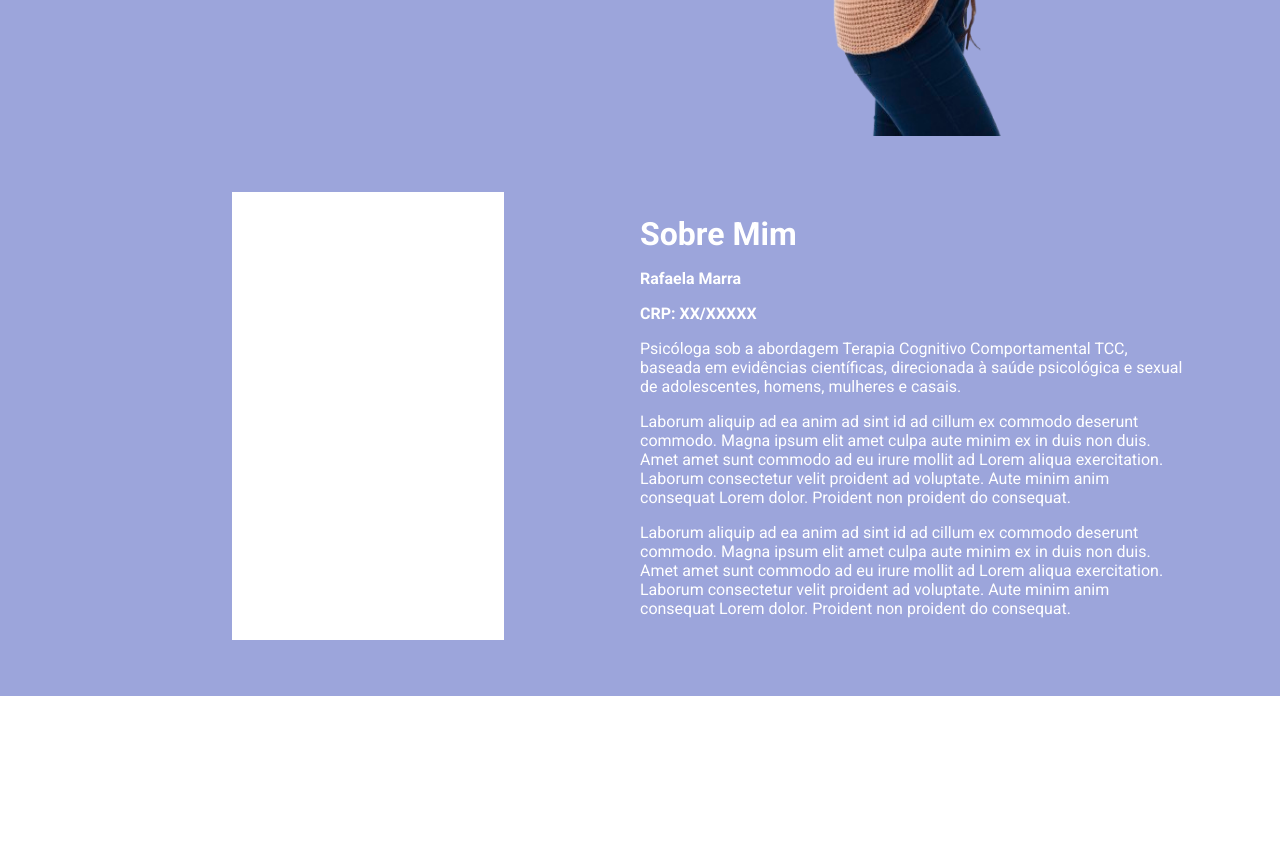
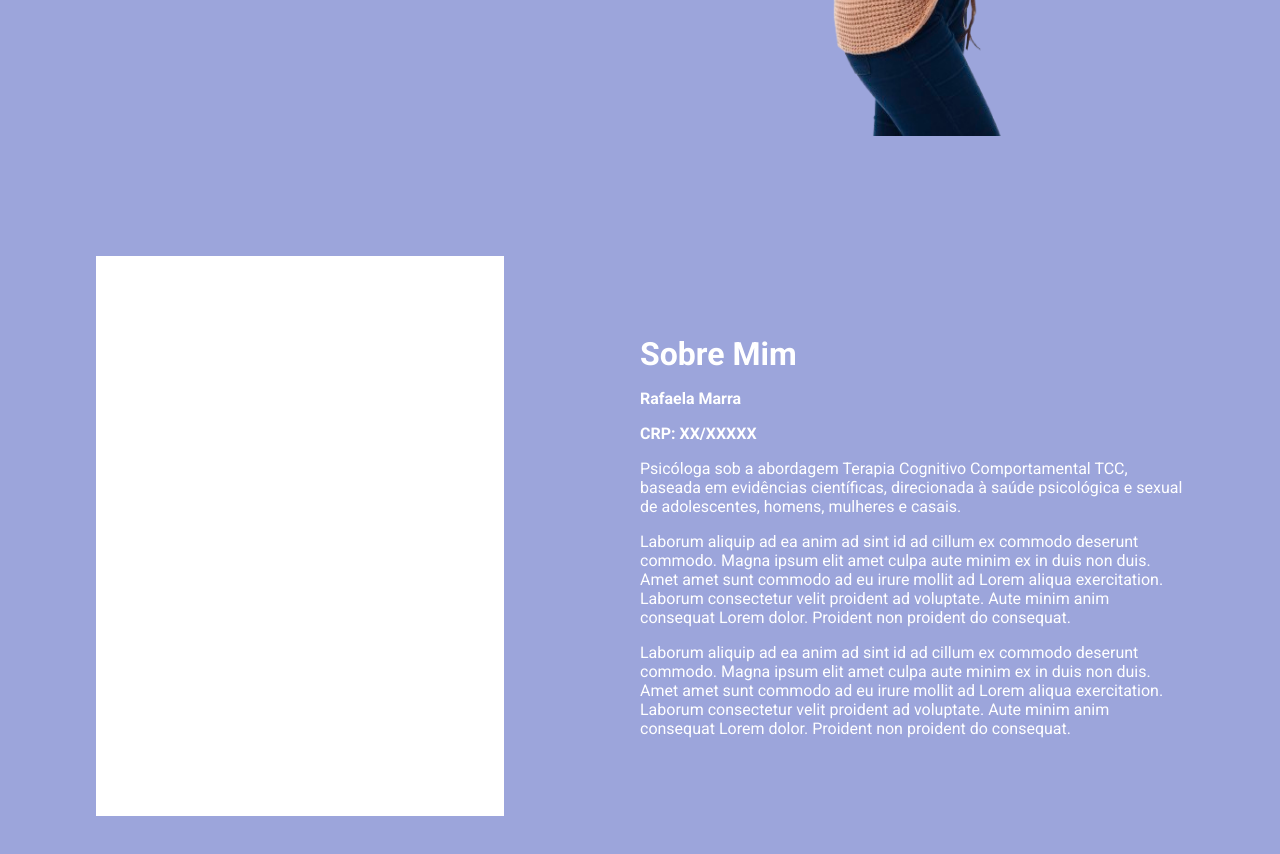
Before and after one commit to natharaujos/psicologist-landing-page, a React (Vite) app: page / in a window 1280 px wide. Shown: the part 640-1494 px from the top of the page. Before the commit the page ends 1336 px from the top, so only its background shows below. Built offline with nearby package versions, Linux system fonts and the light colour scheme; the HTML template or start-up script is replaced by a standard one.

Commit message:
feat: ajustando disposição dos elementos da section aboutme

```diff
--- a/src/sections/AboutMe/components/PictureAboutMe/PictureAboutMe.tsx
+++ b/src/sections/AboutMe/components/PictureAboutMe/PictureAboutMe.tsx
@@ -16,7 +16,7 @@ function PictureAboutMe() {
           height: "100%",
           display: "flex",
           alignItems: "center",
-          justifyContent: "center",
+          justifyContent: "start",
         }}
       >
         <WhiteRectangle />
--- a/src/sections/AboutMe/components/PictureAboutMe/styles/WhiteRectangle.ts
+++ b/src/sections/AboutMe/components/PictureAboutMe/styles/WhiteRectangle.ts
@@ -1,8 +1,8 @@
 import styled from "styled-components";
 
 const WhiteRectangle = styled.div`
-  height: 80%;
-  width: 50%;
+  height: 70%;
+  width: 75%;
   background-color: white;
 `;
 
--- a/src/sections/AboutMe/styles/Structure.ts
+++ b/src/sections/AboutMe/styles/Structure.ts
@@ -2,7 +2,7 @@ import styled from "styled-components";
 import { LIGHT_BLUE } from "../../../shared/constants/Colors";
 
 const Structure = styled.section`
-  height: 70vh;
+  height: 100vh;
   width: 100%;
   background-color: ${LIGHT_BLUE};
   display: flex;
```
